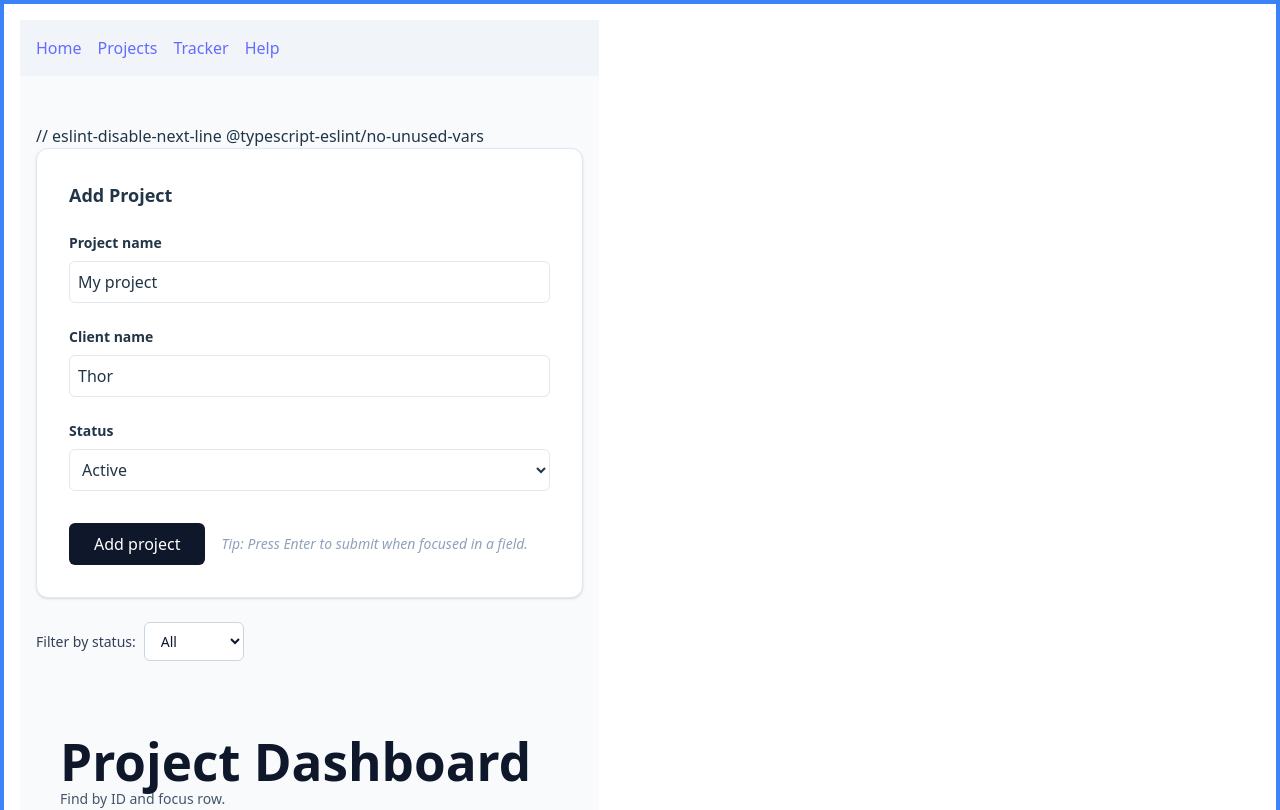
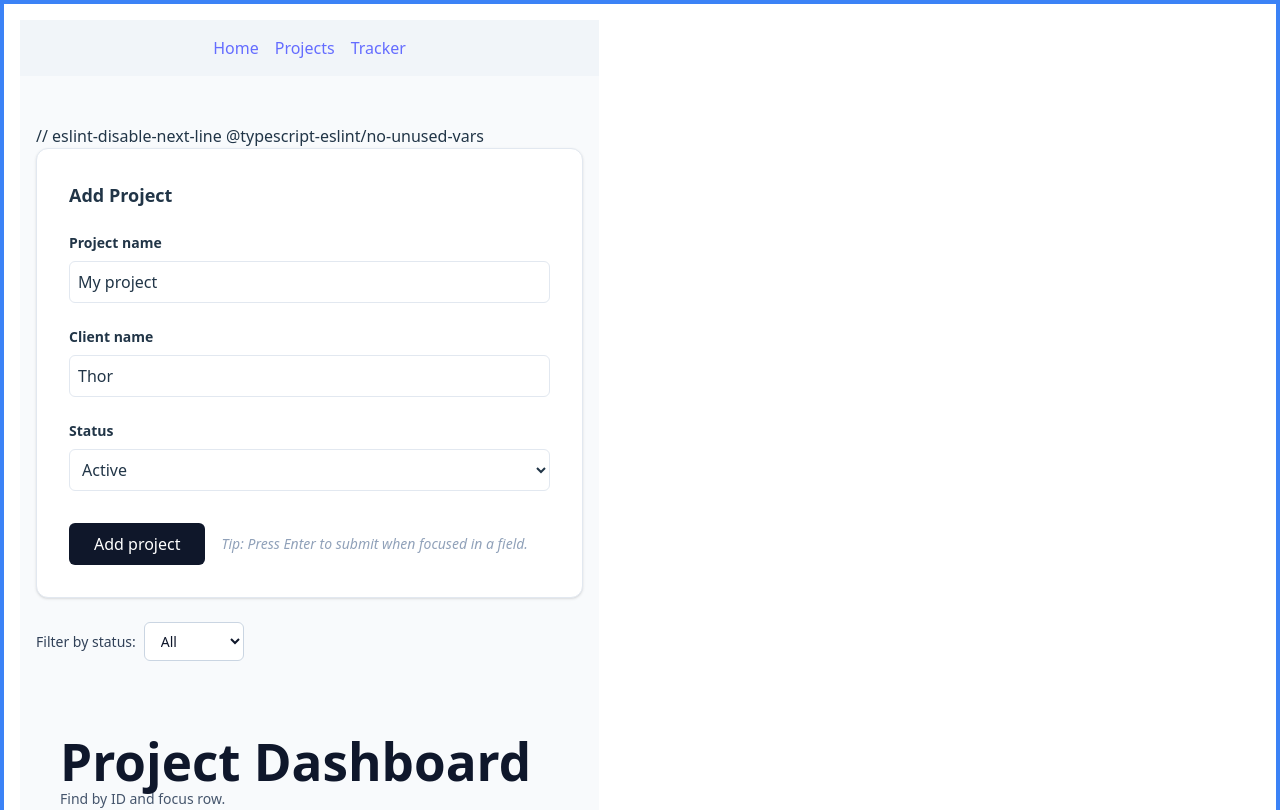
Before and after one commit to jadiennejenson/ts-intro-vite, a React (Vite) app: page /projects in a window 1280 px wide. Shown: the top 810 px of the page. Built offline with nearby package versions, Linux system fonts and the light colour scheme.

Commit message:
save new

```diff
--- a/src/App.tsx
+++ b/src/App.tsx
@@ -7,11 +7,10 @@ export default function App() {
   return (
     <Router>
       <nav className="p-4 bg-slate-100 flex gap-4 w-full">
-        <div className="max-w-5xl mx-auto flex gap-4 w-full">
+        <div className="max-w-5xl mx-auto flex gap-4 w-full justify-center">
           <Link to="/">Home</Link> {/* 2. Changed /Home to / to match the route */}
           <Link to="/projects">Projects</Link>
           <Link to="/tracker">Tracker</Link>
-          <Link to="/help">Help</Link>
         </div>
       </nav>
 
@@ -20,7 +19,6 @@ export default function App() {
         <Route path="/" element={<Home />} />
         <Route path="/projects" element={<ProjectsPage />} />
         <Route path="/tracker" element={<Tracker />} />
-        <Route path="/help" element={<>Help</>} />
       </Routes>
     </Router>
   );
--- a/src/components/ProjectDashboard.tsx
+++ b/src/components/ProjectDashboard.tsx
@@ -11,6 +11,7 @@ type ProjectDashboardProps = {
   onToggleProjectStatus?: (id: string) => void;
   addProject?: (project: Omit<Project, "id">) => void;
 };
+
 
 export function ProjectDashboard({ projects }: ProjectDashboardProps): React.JSX.Element {
   // 1. Unified Refs
@@ -167,3 +168,5 @@ export function ProjectDashboard({ projects }: ProjectDashboardProps): React.JSX
     </section>
   );
 }
+
+export default ProjectDashboard;
```
